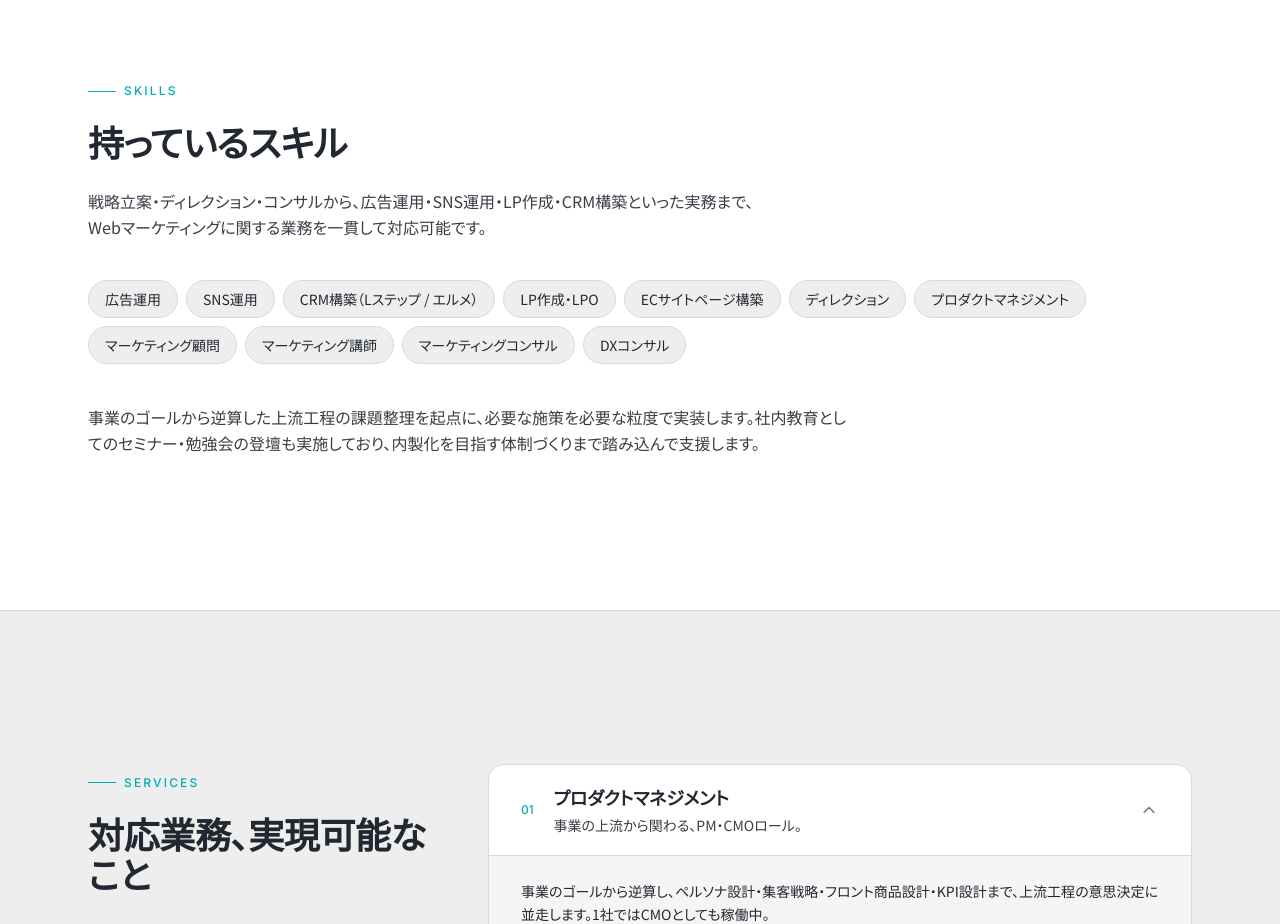
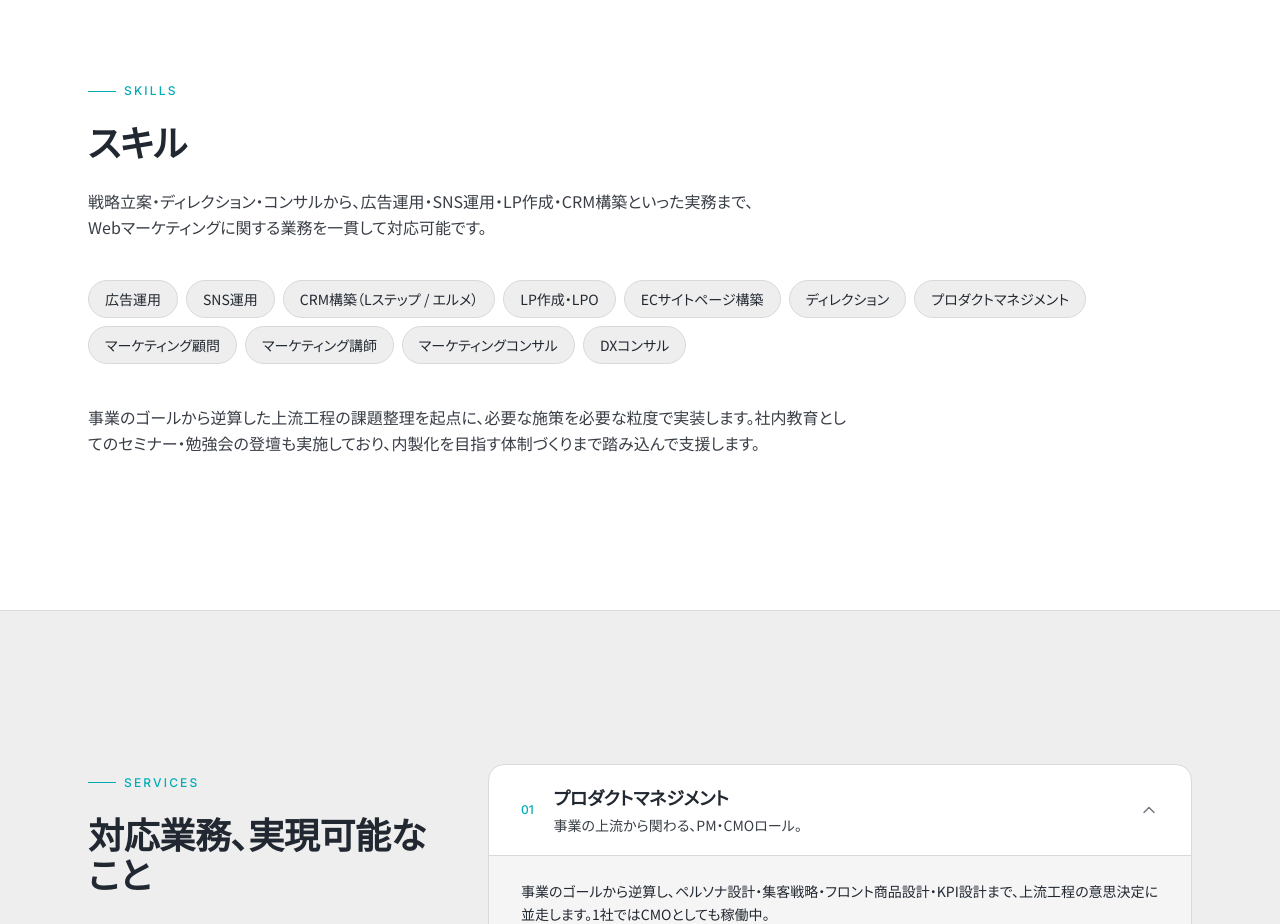
Before and after one commit to tomitayuto/portfolio-site, a Next.js app: page / in a window 1280 px wide. Shown: the part 840-1764 px from the top of the page. Built offline with nearby package versions, Linux system fonts and the light colour scheme.

Commit message:
copy(Skills): 「持っているスキル」→「スキル」にシンプル化

```diff
--- a/app/components/Profile.tsx
+++ b/app/components/Profile.tsx
@@ -18,7 +18,7 @@ export default function Profile() {
       <div className="container-wide">
         <p className="eyebrow">Skills</p>
         <h2 className="font-display mt-6 text-3xl font-semibold tracking-tight text-foreground md:text-4xl">
-          持っているスキル
+          スキル
         </h2>
         <p className="mt-6 max-w-2xl text-sm leading-relaxed text-muted md:text-base">
           戦略立案・ディレクション・コンサルから、広告運用・SNS運用・LP作成・CRM構築といった実務まで、Webマーケティングに関する業務を一貫して対応可能です。
```
